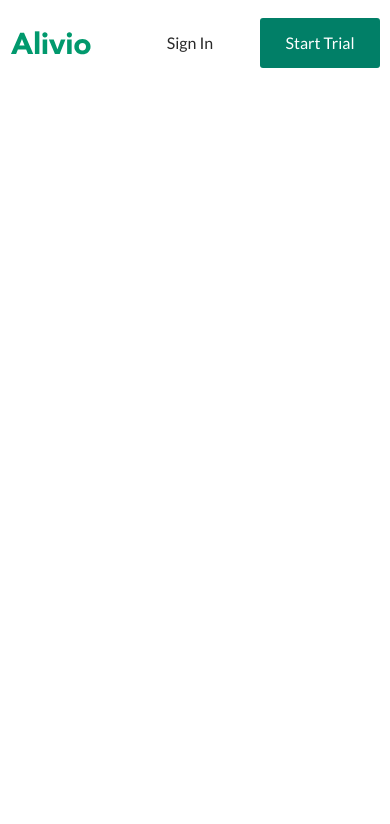
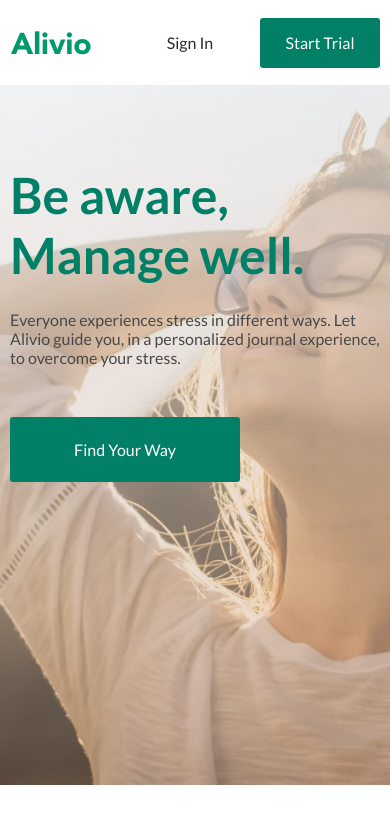
Before and after one commit to RuDeNoID814/alivio_page, a plain HTML site: page index.html in a window 390 px wide. Drawn offline with Linux system fonts and the light colour scheme.

Commit message:
hero section implementation

```diff
--- a/index.css
+++ b/index.css
@@ -1,3 +1,4 @@
 @import url('styles/variables.css');
 @import url('styles/basic.css');
-@import url('styles/header.css')
+@import url('styles/header.css');
+@import url('styles/hero.css');
--- a/index.html
+++ b/index.html
@@ -45,5 +45,19 @@
             </div>
         </div>
     </header>
+
+    <main>
+        <section class="hero" aria-label="hero section">
+            <div class="container">
+                <div class="hero__content">
+                    <h1 class="hero__title">Be aware, Manage well.</h1>
+                    <p class="hero__desc" aria-label="main description">Everyone experiences stress in different ways.
+                        Let Alivio guide you, in a personalized journal experience, to overcome your stress.
+                    </p>
+                    <button type="button" class="btn">Find Your Way</button>
+                </div>
+            </div>
+        </section>
+    </main>
 </body>
 </html>
--- a/styles/basic.css
+++ b/styles/basic.css
@@ -17,6 +17,10 @@ ul {
 a {
     text-decoration: none;
     color: unset;
+}
+
+h1, h2, h3, h4, h5, h6, p {
+    margin: 0;
 }
 
 .container {
--- /dev/null
+++ b/styles/hero.css
@@ -0,0 +1,53 @@
+.hero {
+    background: url('../assets/webp/hero_bg.webp') center/cover no-repeat;
+    width: 100%;
+    height: 890px;
+}
+
+.hero__content {
+    padding: 180px 0 0 0;
+    max-width: 420px;
+    display: flex;
+    flex-direction: column;
+    justify-content: start;
+    align-items: start;
+}
+
+.hero__title {
+    color: var(--co-green);
+    font-size: 65px;
+    font-weight: 700;
+}
+
+.hero__desc {
+    margin: 25px 0 50px 0;
+    color: var(--co-light-black);
+}
+
+.hero__content .btn {
+    width: 230px;
+    height: 65px;
+}
+
+@media (max-width: 768px) {
+    .hero {
+        height: 700px;
+    }
+    .hero__content {
+        padding: 80px 0 0 0;
+    }
+}
+
+@media (max-width: 480px) {
+    .hero {
+        background:
+        linear-gradient(180deg, rgba(245, 246, 252, 0.52), rgba(255, 176, 139, 0.28)),
+        url('../assets/webp/hero_bg.webp') 60% 50%/cover no-repeat;
+    }
+    .hero__title {
+        color: var(--co-green);
+        font-size: 50px;
+        font-weight: 700;
+        max-width: 350px;
+    }
+}
--- a/styles/variables.css
+++ b/styles/variables.css
@@ -3,6 +3,7 @@
     --co-green: #017f67;
     --co-dark-green: #245852;
     --co-black: #292929;
+    --co-light-black: #484848;
 }
 
 /* media breakpoints: 992px, 768px, 576px, 480px */
```
